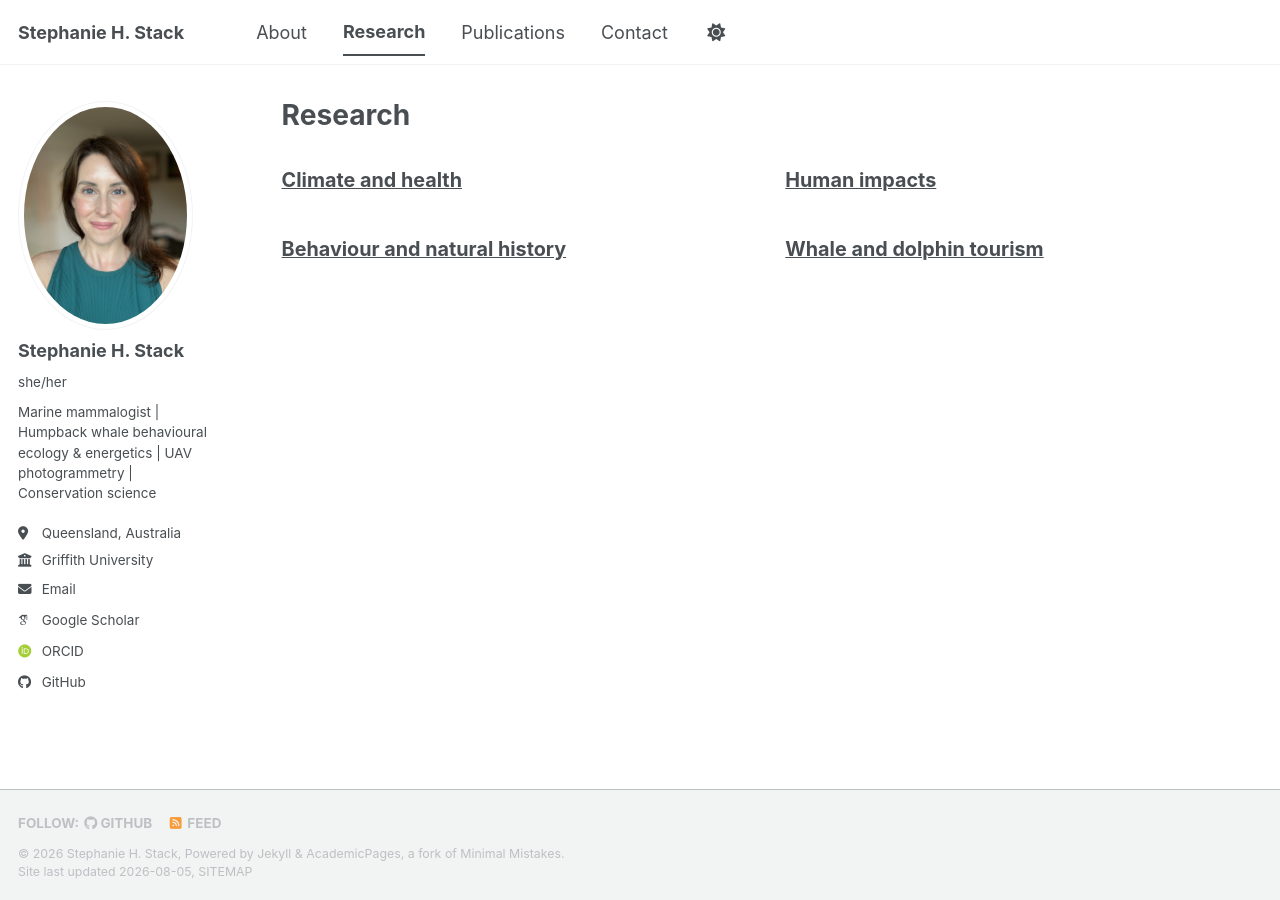
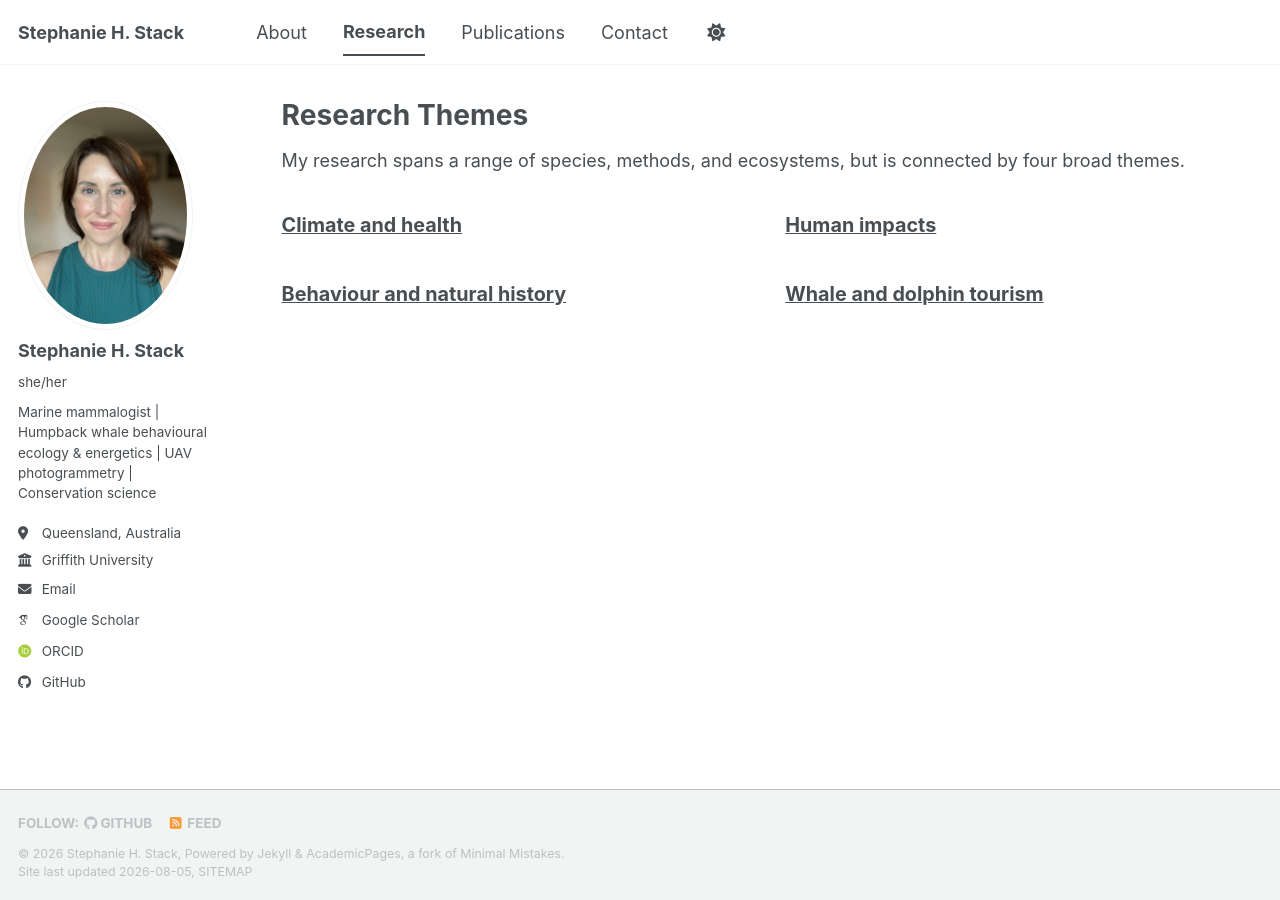
Before and after one commit to stephaniestack/stephaniestack.github.io, a Jekyll site: the page built from _pages/research.md, in a window 1280 px wide. Built offline with Jekyll 4.4.1, drawn with Linux system fonts in a browser that asks for light colours; some web fonts are replaced; a script bundle is joined from its source files by our own code; library files that are not in the unit come from our copies.

Commit message:
Retitle research page and add intro line

```diff
--- a/_pages/research.md
+++ b/_pages/research.md
@@ -1,11 +1,13 @@
 ---
 layout: archive
-title: "Research"
+title: "Research Themes"
 permalink: /research/
 author_profile: true
 ---
 
 {% include base_path %}
+
+My research spans a range of species, methods, and ecosystems, but is connected by four broad themes.
 
 <style>
 .research-grid {
```
